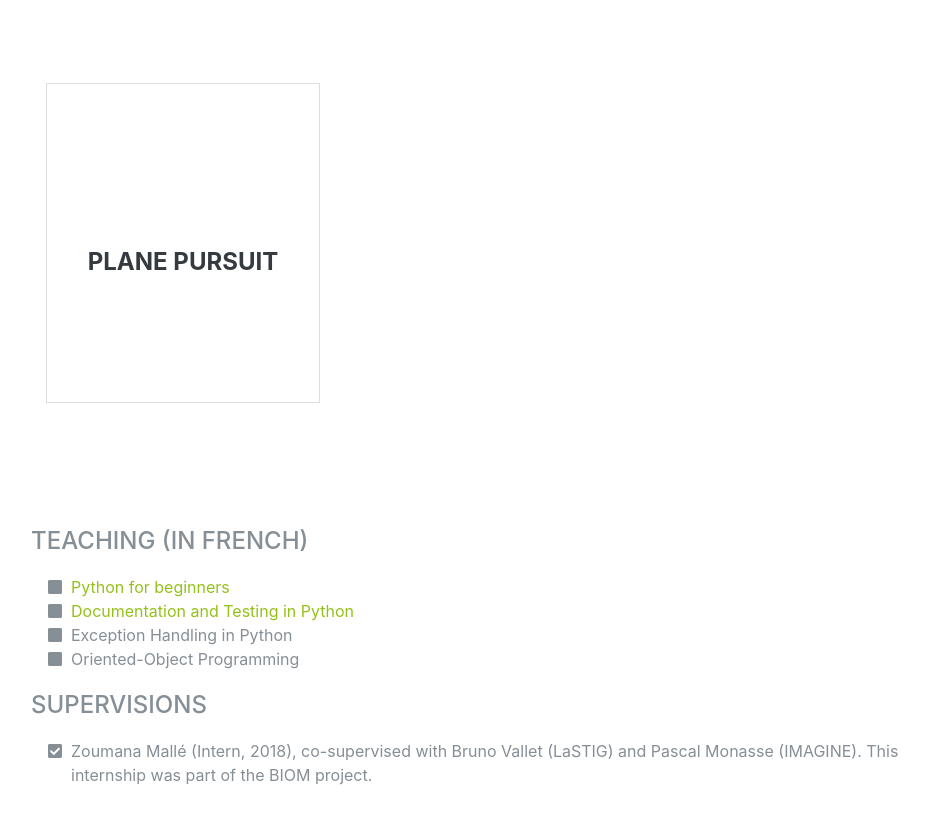
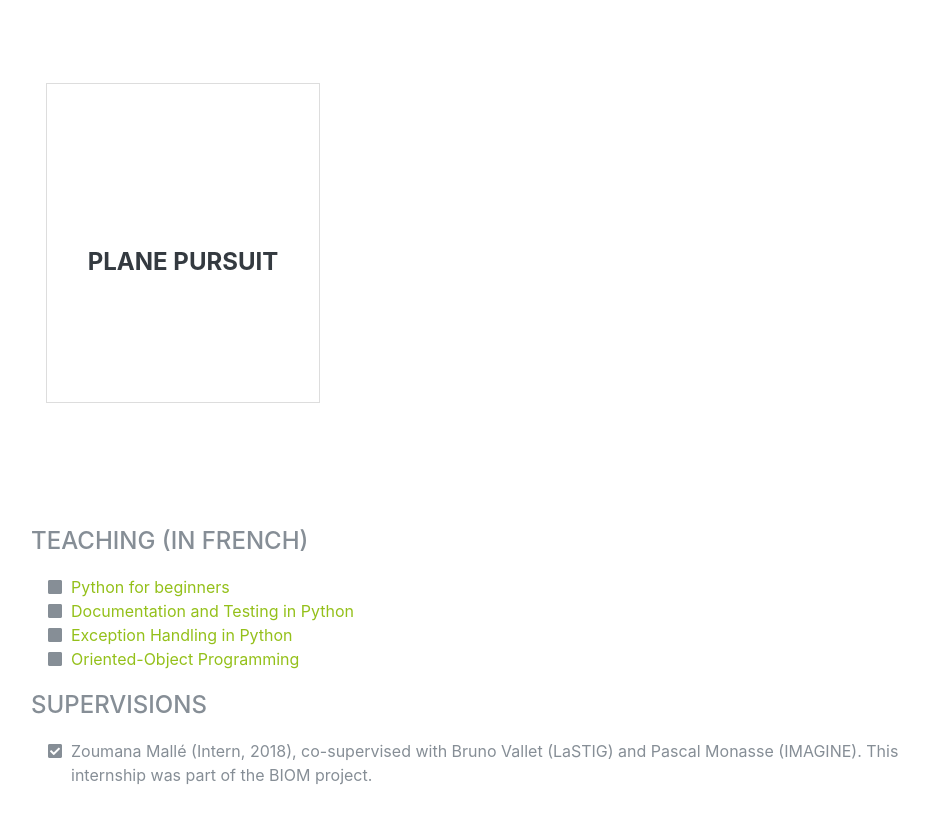
Before and after one commit to umrlastig/sguinard_homepage, a plain HTML site: page index.html in a window 1280 px wide. Shown: the part 6162-6985 px from the top of the page, without its empty margins (289-1218 px from the left). Drawn offline with nearby package versions, Linux system fonts and the light colour scheme; a script that the page names is missing; a web font is replaced by a local one.

Commit message:
teaching links

```diff
--- a/index.html
+++ b/index.html
@@ -533,10 +533,10 @@
             <a href="https://hal.archives-ouvertes.fr/cel-02182414">Documentation and Testing in Python</a></li>
           <li>
             <i class="fa-li fa fa-square"></i>
-            <a href="https://hal.archives-ouvertes.fr/cel-02182401"></a>Exception Handling in Python</li>
+            <a href="https://hal.archives-ouvertes.fr/cel-02182401">Exception Handling in Python</a></li>
           <li>
             <i class="fa-li fa fa-square"></i>
-            <a href="https://hal.archives-ouvertes.fr/cel-02182422"></a>Oriented-Object Programming</li>
+            <a href="https://hal.archives-ouvertes.fr/cel-02182422">Oriented-Object Programming</a></li>
         </ul>
 
 <!--
```
